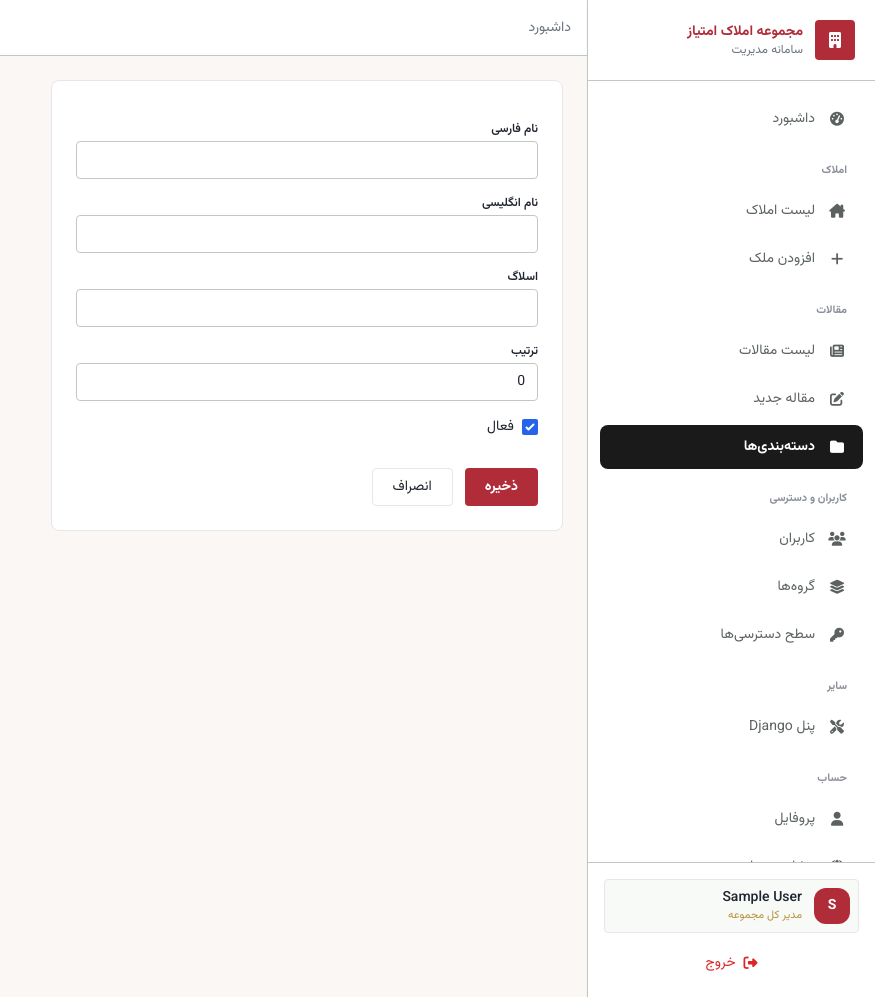
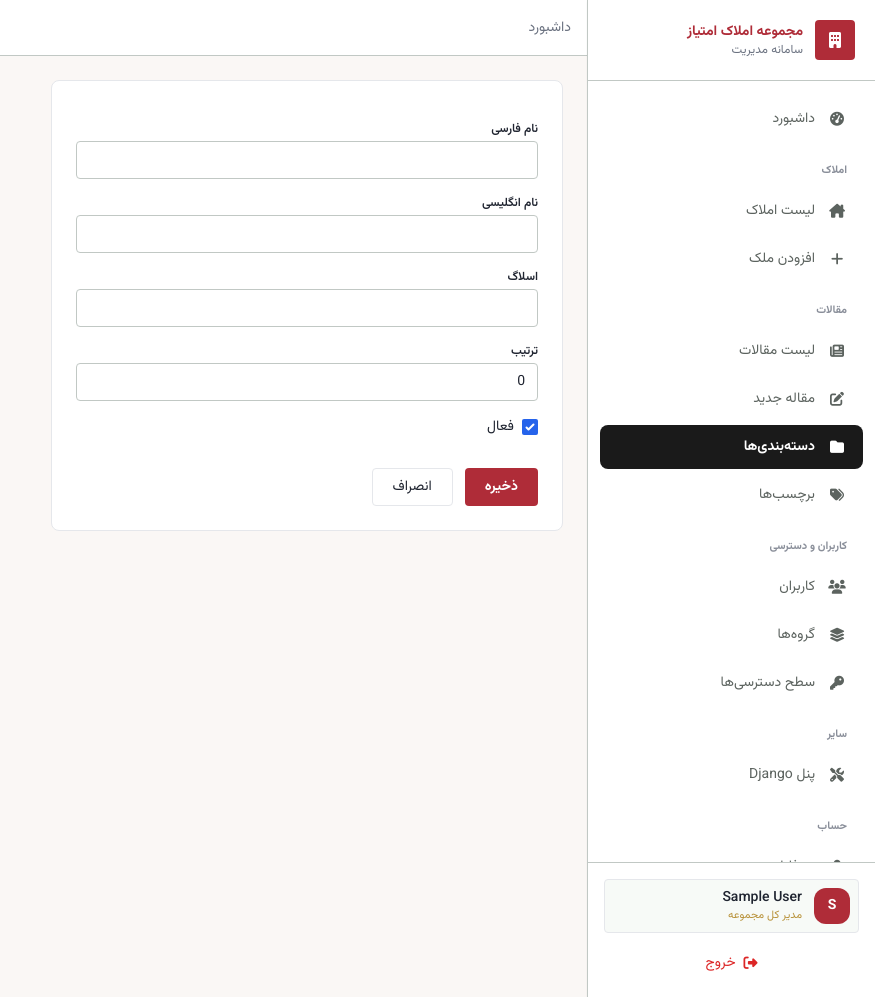
Before and after one commit to MErfanPld/emtiaz-backend, a Django app: page /dashboard/blog/categories/new/ in a window 1280 px wide. Shown: the whole page, without its empty margins (405-1280 px from the left). Run offline with Django 5.2, Linux system fonts and the light colour scheme; a user stored in the database is signed in; tables that the repository leaves empty hold one stand-in row (values such as "Sample post"); some libraries are stand-ins or nearby versions.

Commit message:
feat(dashboard): add Tags link under blog sidebar

```diff
--- a/templates/dashboard/base_dashboard.html
+++ b/templates/dashboard/base_dashboard.html
@@ -61,6 +61,9 @@
     </a>
     <a class="nav-link {% if 'blog_category' in url_name %}active{% endif %}" href="{% url 'dashboard:blog_category_list' %}">
       <i class="fa-solid fa-folder"></i><span>دسته‌بندی‌ها</span>
+    </a>
+    <a class="nav-link {% if 'blog_tag' in url_name %}active{% endif %}" href="{% url 'dashboard:blog_tag_list' %}">
+      <i class="fa-solid fa-tags"></i><span>برچسب‌ها</span>
     </a>
 
     {% if user.is_staff or user.is_superuser %}
```
